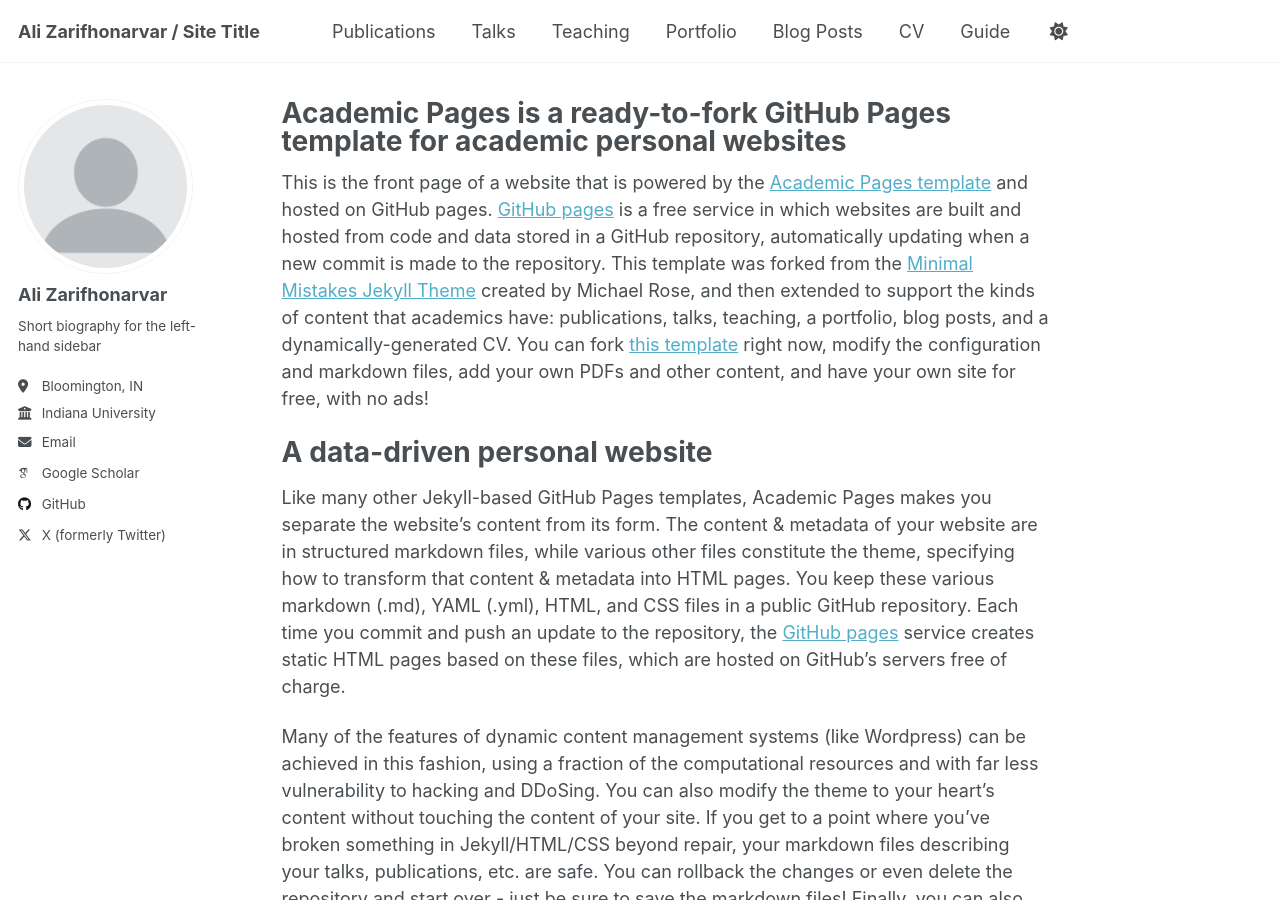
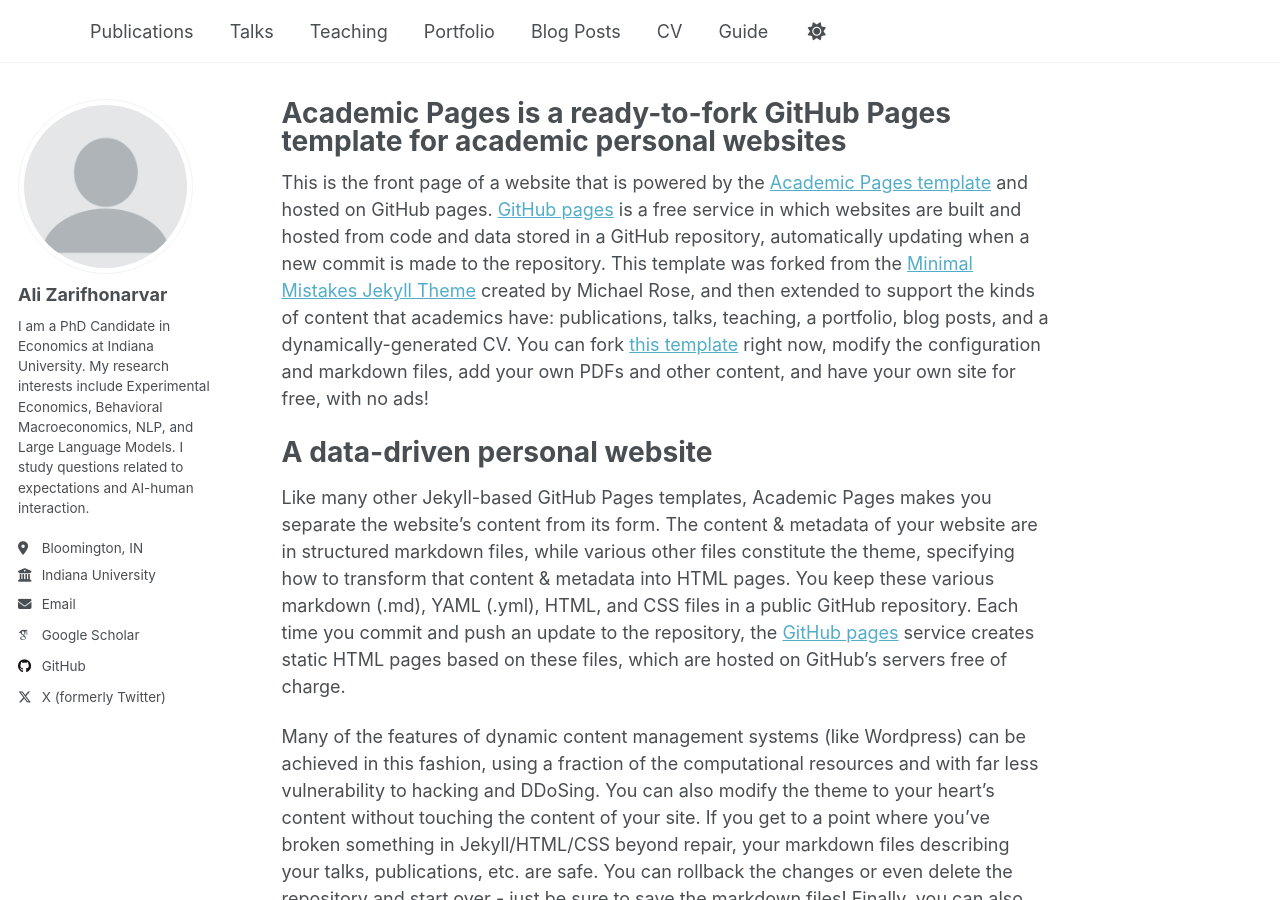
Before and after one commit to alizarif/alizarif.github.io, a Jekyll site: the page built from _pages/about.md, in a window 1280 px wide and 900 px high. Built offline with Jekyll 4.4.1, drawn with Linux system fonts in a browser that asks for light colours; some web fonts are replaced.

Commit message:
Update _config.yml

```diff
--- a/_config.yml
+++ b/_config.yml
@@ -9,7 +9,7 @@
 # Basic Site Settings
 locale                   : "en-US"
 site_theme               : "default"
-title                    : "Ali Zarifhonarvar / Site Title"
+title                    : ""
 title_separator          : "-"
 name                     : &name "Ali Zarifhonarvar"
 description              : &description "personal description"
@@ -25,7 +25,7 @@ author:
   avatar           : "profile.png"
   name             : "Ali Zarifhonarvar"
   pronouns         : # example: "she/her"
-  bio              : "Short biography for the left-hand sidebar"
+  bio              : "I am a PhD Candidate in Economics at Indiana University. My research interests include Experimental Economics, Behavioral Macroeconomics, NLP, and Large Language Models. I study questions related to expectations and AI-human interaction. "
   location         : "Bloomington, IN"
   employer         : "Indiana University"
   uri              : # alizarif.github.io
```
